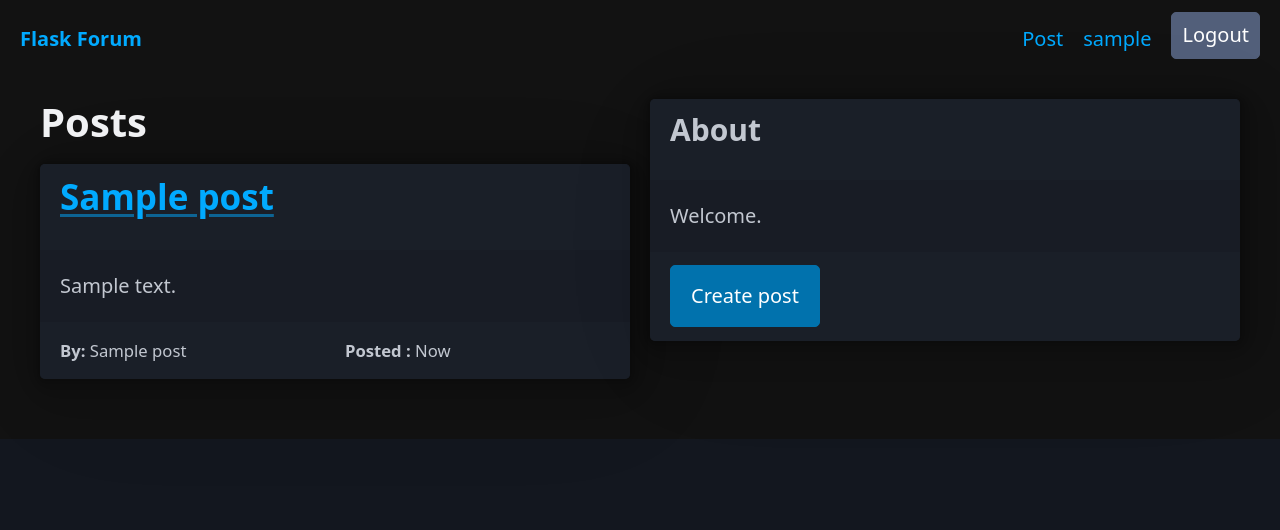
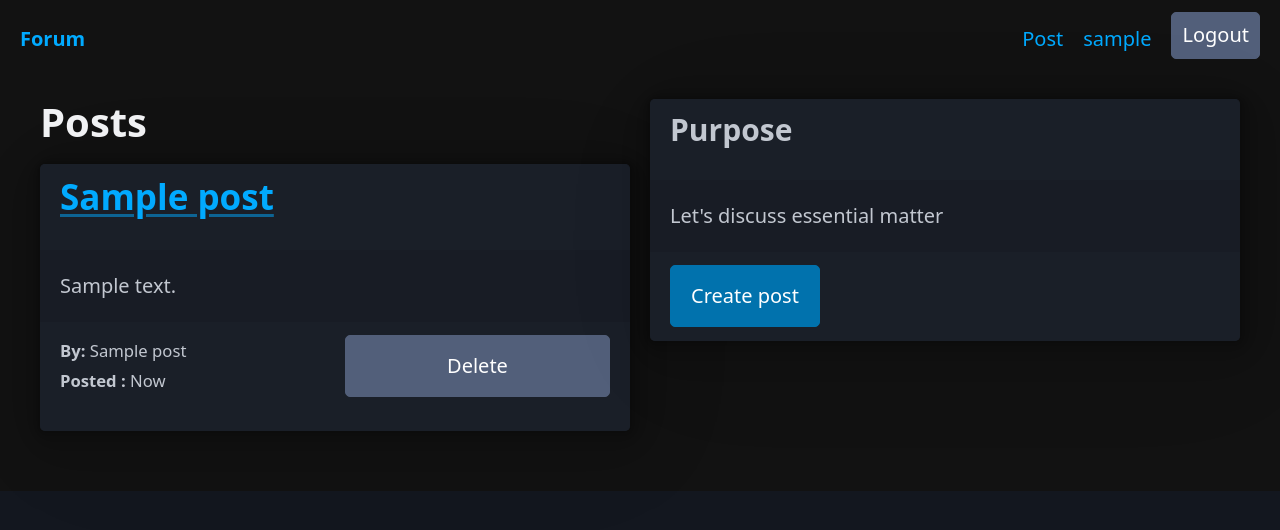
Before and after one commit to danmikes/forum, a Flask app: template app/templates/index.htm in a window 1280 px wide. Shown: the top 530 px of the page. Run offline with Flask 3, Linux system fonts and the light colour scheme; the visitor is signed in with stand-in values (Sample User, id 1); the template is opened without the code that fills it: most values are stand-ins (such as "Sample title", 1, 10 or a date in 2020); parts of the project's set-up code (start-up, migrations or seed data) failed here and were passed over; some libraries are stand-ins or nearby versions.

Commit message:
delete post

```diff
--- a/app/route.py
+++ b/app/route.py
@@ -5,6 +5,11 @@ from app.model import supabase_client
 from datetime import timedelta
 
 main = Blueprint('main', __name__)
+
+ADMIN_USERS = ['daniel']
+
+def is_admin():
+  return session.get('username') in ADMIN_USERS
 
 @main.app_template_filter('format_time')
 def format_time(date_value):
@@ -37,6 +42,7 @@ def login():
     username = request.form.get('username')
     session['user_id'] = str(uuid.uuid4())
     session['username'] = username
+    session['is_admin'] = username in ADMIN_USERS
     flash('Logged in', 'success')
     return redirect(url_for('main.index'))
   return render_template('login.htm')
@@ -47,6 +53,7 @@ def register():
     username = request.form.get('username')
     session['user_id'] = str(uuid.uuid4())
     session['username'] = username
+    session['is_admin'] = username in ADMIN_USERS
     flash('Account created!', 'success')
     return redirect(url_for('main.index'))
   return render_template('register.htm')
@@ -111,6 +118,29 @@ def view_post(post_id):
 
   return render_template('post.htm', post=post, comments=comments)
 
+@main.route('/post/<post_id>/delete', methods=['POST'])
+def delete_post(post_id):
+  if 'user_id' not in session:
+    flash('Log in to delete post', 'error')
+    return redirect(url_for('main.login'))
+
+  if not session.get('is_admin'):
+    flash('Only admin users can delete posts', 'error')
+    return redirect(url_for('main.view_post', post_id=post_id))
+
+  post = supabase_client.get_post(post_id)
+  if not post:
+    flash('Post not found', 'error')
+    return redirect(url_for('main.index'))
+
+  result = supabase_client.delete_post(post_id)
+  if result:
+    flash('Post deleted', 'success')
+  else:
+    flash('Error deleting post', 'error')
+
+  return redirect(url_for('main.index'))
+
 @main.route('/profile')
 def profile():
   if 'user_id' not in session:
--- a/app/templates/base.htm
+++ b/app/templates/base.htm
@@ -13,7 +13,7 @@
 <body>
   <nav class="container-fluid">
     <ul>
-      <li><strong><a href="{{ url_for('main.index') }}">Flask Forum</a></strong></li>
+      <li><strong><a href="{{ url_for('main.index') }}">Forum</a></strong></li>
     </ul>
     <ul>
       {% if session.username %}
--- a/app/templates/index.htm
+++ b/app/templates/index.htm
@@ -15,22 +15,28 @@
             <h2><a href="{{ url_for('main.view_post', post_id=post.id) }}">{{ post.title }}</a></h2>
           </header>
           <p>{{ post.content[:200] }}{% if post.content|length > 200 %}...{% endif %}</p>
-          <footer>
-            <div class="grid">
-              <div>
-                <small><strong>By:</strong> {{ post.author_name }}</small>
-              </div>
-              <div class="text-right">
-                <small><strong>Posted : </strong>{{ post.created_at | format_time }}</small>
-              </div>
+          <footer class="grid">
+            <div>
+              <small><strong>By:</strong> {{ post.author_name }}</small>
+              <br>
+              <small><strong>Posted : </strong>{{ post.created_at | format_time }}</small>
             </div>
+            {% if session.is_admin %}
+            <div class="text-right">
+              <form action="{{ url_for('main.delete_post', post_id=post.id) }}" method="POST" style="display: inline;">
+                <button type="submit" class="secondary small" onclick="return confirm('Delete post?')">
+                  Delete
+                </button>
+              </form>
+            </div>
+            {% endif %}
           </footer>
         </article>
         {% endfor %}
       {% else %}
         <article class="text-center">
           <p>No posts</p>
-          <a href="{{ url_for('main.create_post') }}" role="button" class="secondary">Create the first post</a>
+          <a href="{{ url_for('main.create_post') }}" role="button" class="secondary">Create post</a>
         </article>
       {% endif %}
     </section>
@@ -38,9 +44,9 @@
     <aside class="col-12 col-md-4">
       <article>
         <header>
-          <h3>About</h3>
+          <h3>Purpose</h3>
         </header>
-        <p>Welcome.</p>
+        <p>Let's discuss essential matter</p>
         <footer>
           {% if session.username %}
             <a href="{{ url_for('main.create_post') }}" role="button" class="primary">Create post</a>
```
Also changed, not shown: app/model.py (+26 -5 lines), app/templates/post.htm (+14 -8 lines).
